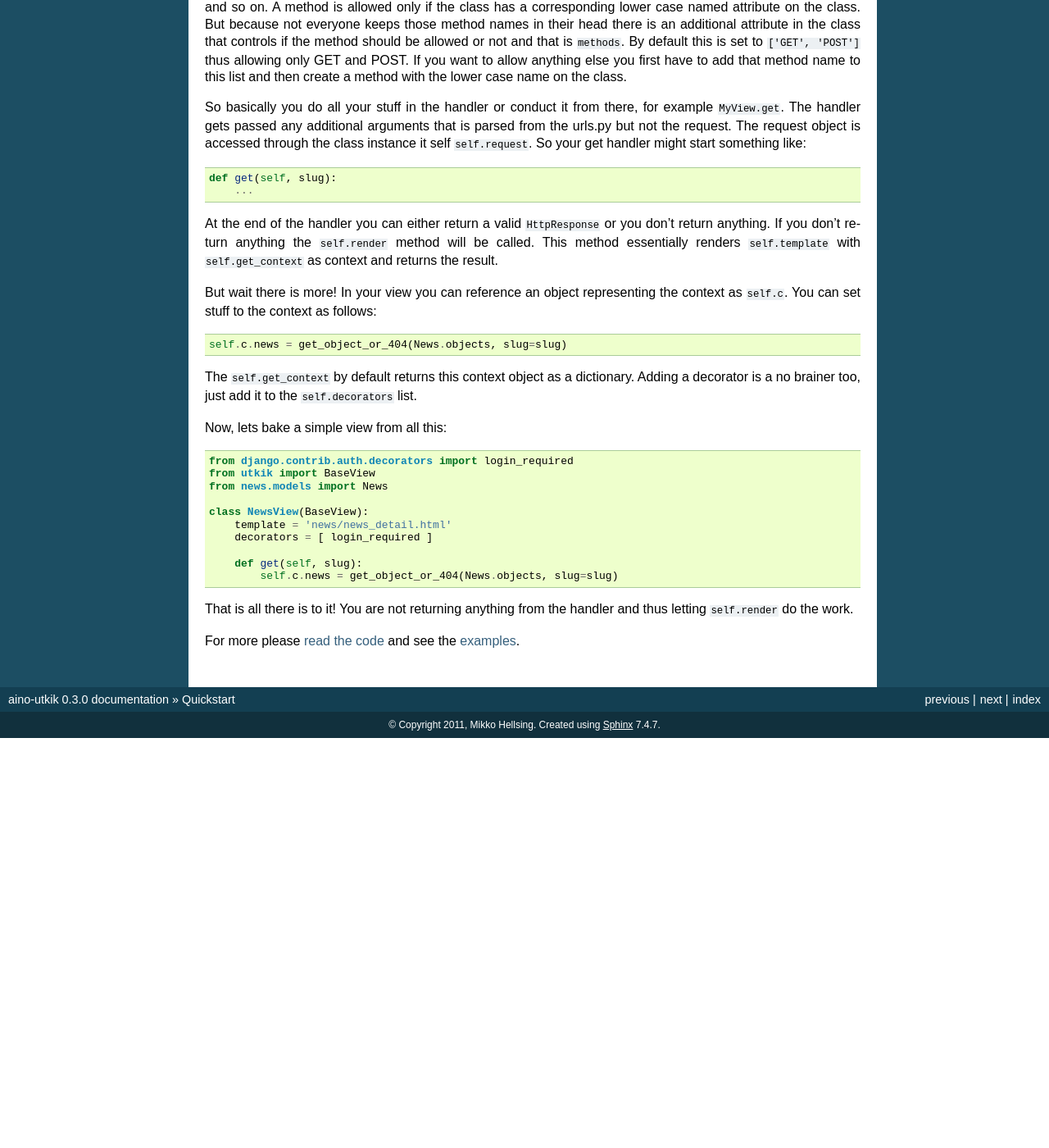
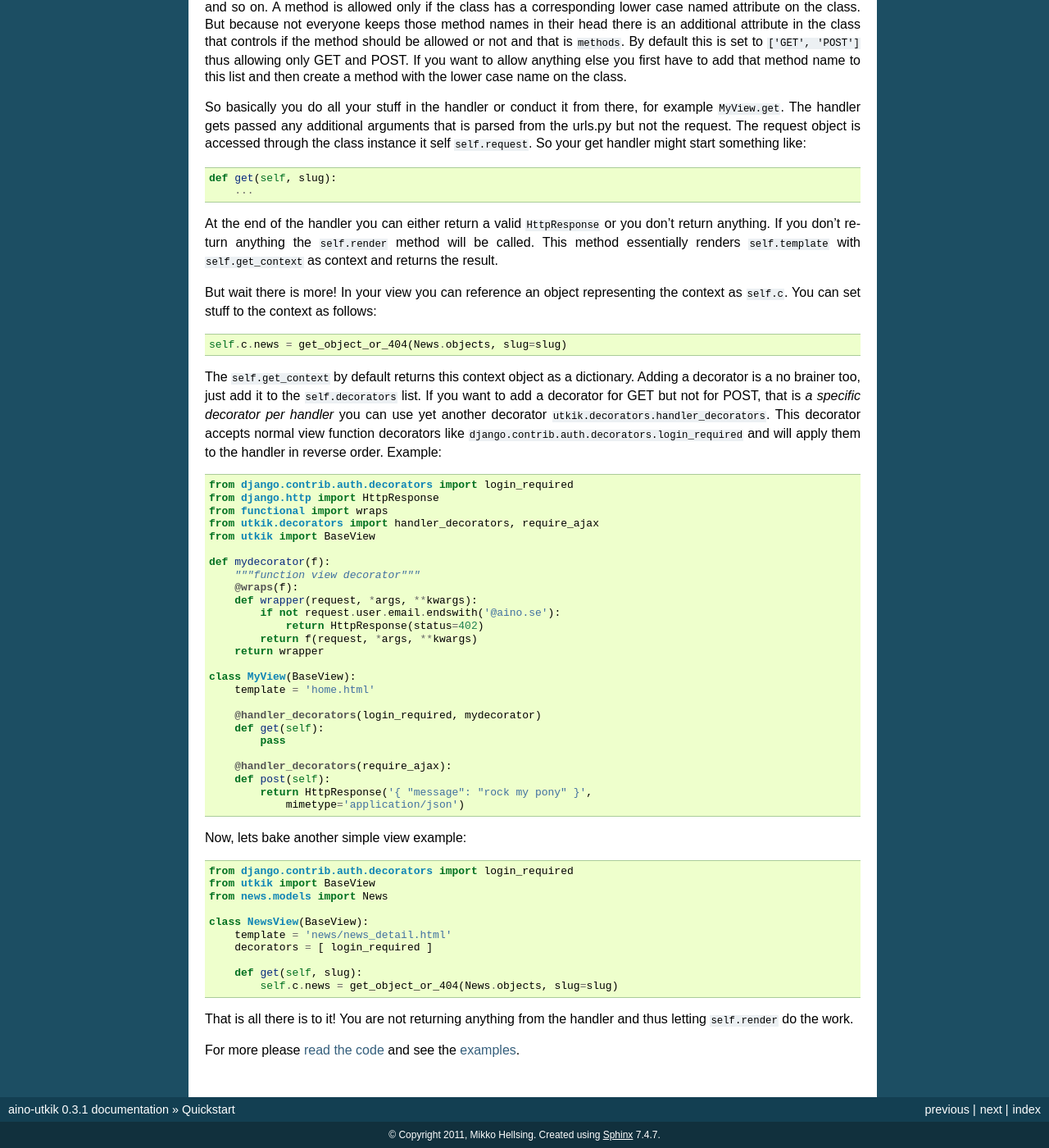
Before and after one commit to sorl/aino-utkik, a Sphinx documentation site: the page built from docs/quickstart.rst, in a window 1280 px wide and 1400 px high, scrolled down 1151 px. Shown: the whole window at 82% size. Built offline with Sphinx 7.4.7, drawn with Linux system fonts in a browser that asks for light colours; before the commit the page ends 2051 px from its top, so only the background shows below that; some of the changed text lies outside the part shown.

Commit message:
make handlers accept decorators, rename to http_methods

```diff
--- a/docs/conf.py
+++ b/docs/conf.py
@@ -48,9 +48,9 @@ copyright = u'2011, Mikko Hellsing'
 # built documents.
 #
 # The short X.Y version.
-version = '0.3.0'
+version = '0.3.1'
 # The full version, including alpha/beta/rc tags.
-release = '0.3.0'
+release = '0.3.1'
 
 # The language for content autogenerated by Sphinx. Refer to documentation
 # for a list of supported languages.
--- a/docs/quickstart.rst
+++ b/docs/quickstart.rst
@@ -93,9 +93,41 @@ follows::
 
 The ``self.get_context`` by default returns this context object as a dictionary.
 Adding a decorator is a no brainer too, just add it to  the ``self.decorators``
-list.
+list. If you want to add a decorator for GET but not for POST, that is *a
+specific decorator per handler* you can use yet another decorator
+``utkik.decorators.handler_decorators``. This decorator accepts normal view
+function decorators like ``django.contrib.auth.decorators.login_required`` and
+will apply them to the handler in reverse order. Example::
 
-Now, lets bake a simple view from all this::
+    from django.contrib.auth.decorators import login_required
+    from django.http import HttpResponse
+    from functional import wraps
+    from utkik.decorators import handler_decorators, require_ajax
+    from utkik import BaseView
+
+    def mydecorator(f):
+        """function view decorator"""
+        @wraps(f):
+        def wrapper(request, *args, **kwargs):
+            if not request.user.email.endswith('@aino.se'):
+                return HttpResponse(status=402)
+            return f(request, *args, **kwargs)
+        return wrapper
+
+    class MyView(BaseView):
+        template = 'home.html'
+
+        @handler_decorators(login_required, mydecorator)
+        def get(self):
+            pass
+
+        @handler_decorators(require_ajax):
+        def post(self):
+            return HttpResponse('{ "message": "rock my pony" }',
+                mimetype='application/json')
+
+
+Now, lets bake another simple view example::
 
     from django.contrib.auth.decorators import login_required
     from utkik import BaseView
--- a/setup.py
+++ b/setup.py
@@ -3,7 +3,7 @@ from setuptools import setup, find_packages
 
 setup(
     name='aino-utkik',
-    version='0.3.0',
+    version='0.3.1',
     description='Small, clean code with a lazy view dispatcher and class based views for Django.',
     long_description=open('README.rst').read(),
     author='Mikko Hellsing',
```
Also changed, not shown: 2 other files.
